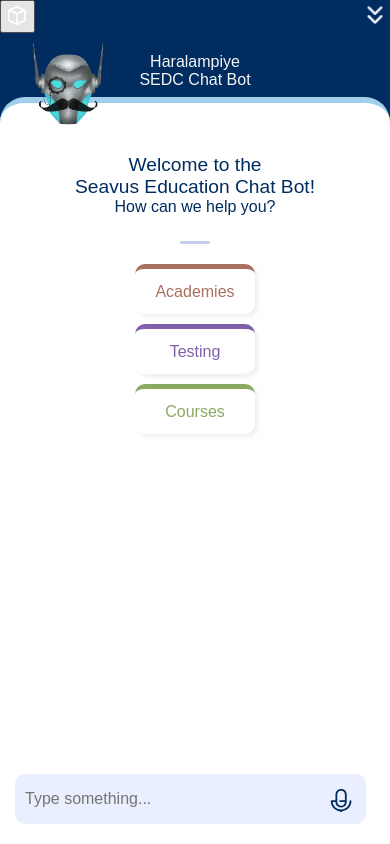
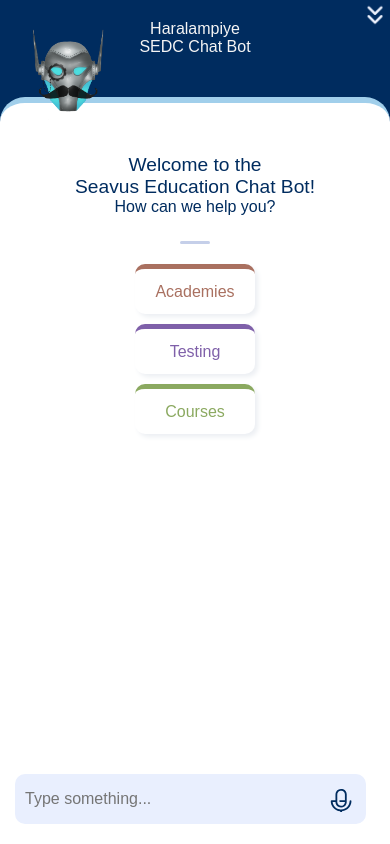
Before and after one commit to sedc-codecademy/sp2021-cp10-dsc, a plain HTML site: page CODE/index.html in a window 390 px wide. Both pictures are taken after a click on the button 341 px from the left and 799 px from the top of the page. Drawn offline with Linux system fonts and the light colour scheme; a web font is replaced by a local one.

Commit message:
Styles changed

```diff
--- a/CODE/src/scripts/AnimationService.js
+++ b/CODE/src/scripts/AnimationService.js
@@ -9,7 +9,7 @@
 
     //Animates the header - Image, Name, Icons
     headerAnimation: function () {
-        if(screen.width < 725){
+        if(window.innerWidth < 725){
             this.avatarImgDiv.classList.add("avatarAnimation");
 
             this.avatarImgDiv.style.marginTop = "0rem";
--- a/CODE/src/scripts/SearchInputService.js
+++ b/CODE/src/scripts/SearchInputService.js
@@ -23,7 +23,7 @@
 
     SearchInputLogic : function(){
         UiService.recommendedDiv.style.display = "none";
-        AnimationsService.chatWindow.style.height = "35.625rem";
+        screen.width < 751 ? AnimationsService.chatWindow.style.height = "96%" : AnimationsService.chatWindow.style.height = "35.625rem";
         AnimationsService.changeImageHead('haralampiye');
         AnimationsService.headerAnimation();
         if(SearchInputService.input.value === "") return;
--- a/CODE/src/styles/MainStyle.css
+++ b/CODE/src/styles/MainStyle.css
@@ -2,6 +2,7 @@
     font-size: 16px;
     margin: 0;
     padding: 0;
+    box-sizing: border-box;
 }
 
 /* STYLES FOR THE WHOLE DOCUMENT */
@@ -22,10 +23,8 @@
 .main-window {
     width: 24.875rem;
     height: 46.25rem;
-    /* border: 0.063rem solid #e6eef4; */
     border-top: none;
     border-radius: 1.563rem;
-    /* box-shadow: 0.188rem 0.188rem 0.313rem #eceff3; */
     position: fixed;
     right: 4.375rem;
     bottom: 1.875rem;
--- a/CODE/src/styles/MobileStyle.css
+++ b/CODE/src/styles/MobileStyle.css
@@ -53,8 +53,6 @@
 }
 
 .chat-Name {
-    /* position: absolute;
-    margin: 0.625rem 0 0 9.375rem; */
     height: 20%;
     width: 50%;
     margin: 0 auto;
```
